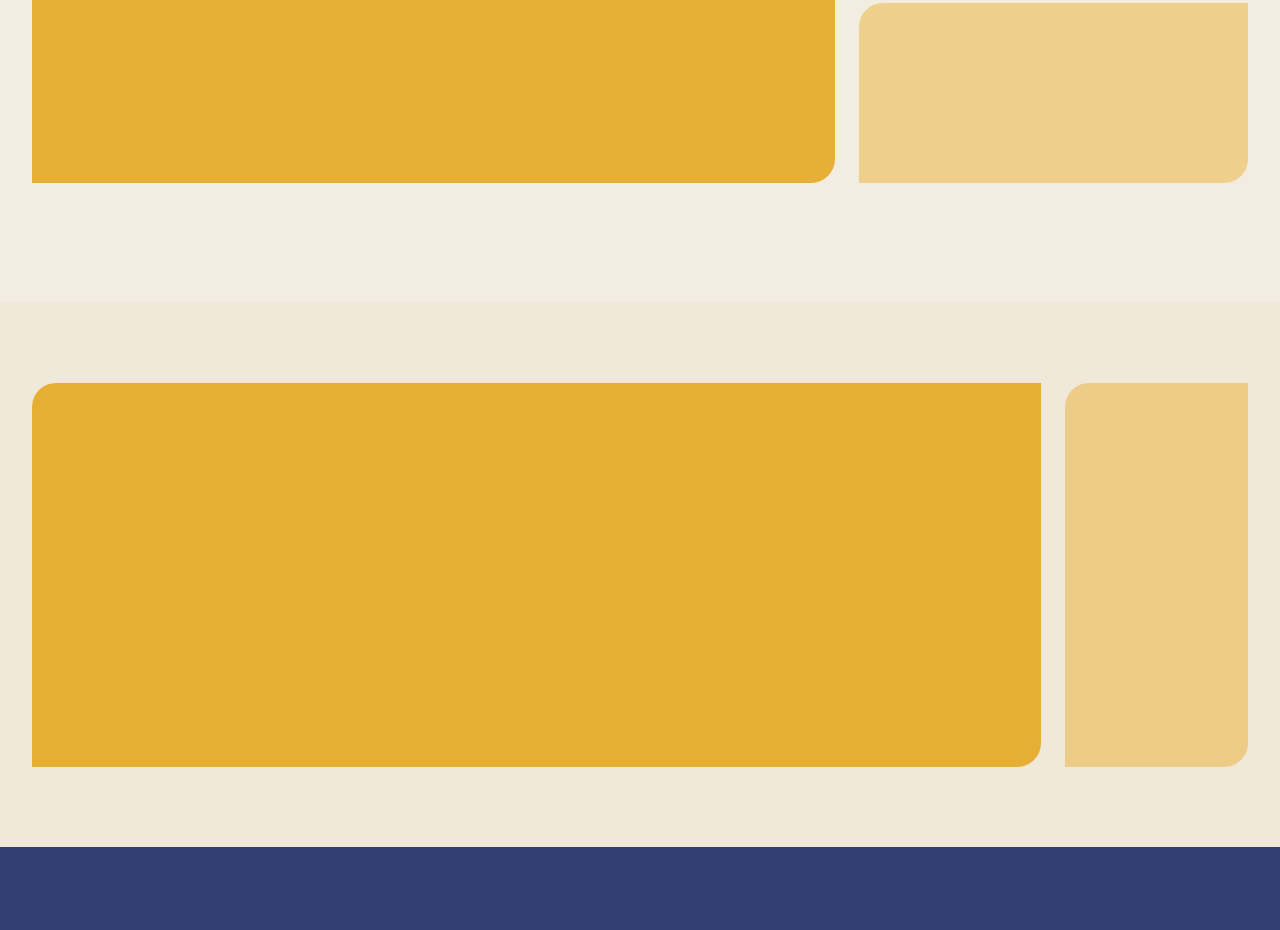
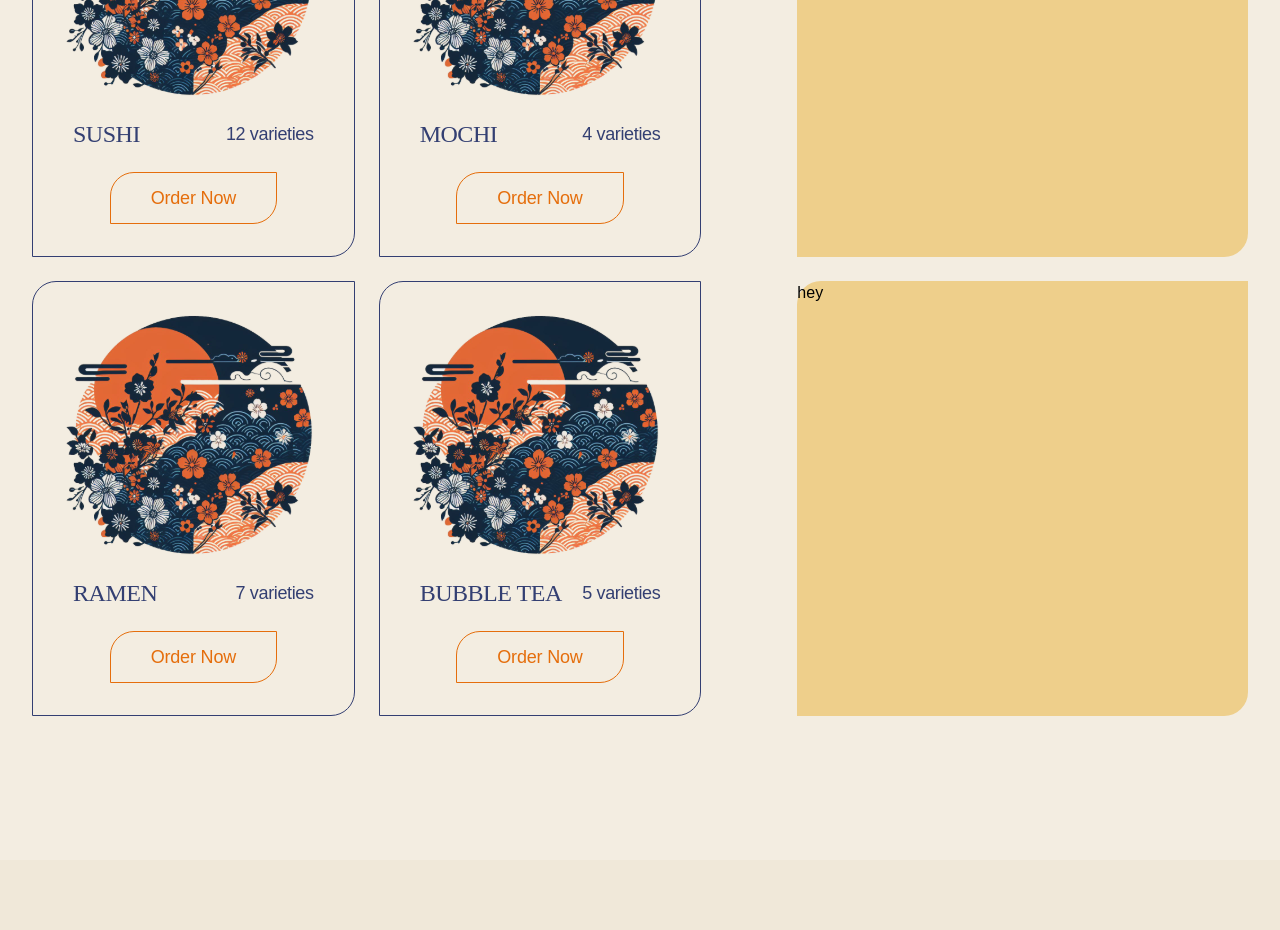
Before and after one commit to emmanuelledennemont/Miyabi-House, a Next.js app: page / in a window 1280 px wide. Shown: the part 1480-2410 px from the top of the page. Built offline with nearby package versions, Linux system fonts and the light colour scheme; no server answers.

Commit message:
creation du composant cards + mapping

```diff
--- /dev/null
+++ b/src/ui/design-system/cards/card.tsx
@@ -0,0 +1,70 @@
+import { LinkType } from '@/lib/link-type';
+import { Button } from '../button/button';
+import { text } from 'stream/consumers';
+
+interface CardProps {
+  variant?: 'primary' | 'secondary' | 'beigebg';
+  size?: 'xs' | 'sm' | 'md' | 'lg';
+  isLoading?: boolean;
+  className?: string;
+  children?: React.ReactNode;
+  href?: string;
+  linkType?: LinkType;
+  action?: Function;
+  text?: string;
+}
+
+export const Card = ({
+
+  variant = 'primary',
+  size = 'md',
+  text,
+  isLoading,
+  children,
+  href,
+  linkType = 'internal',
+  action = () => { },
+}: CardProps) => {
+  let variantStyle: string = '',
+    sizeStyle: string = '';
+
+  switch (variant) {
+    case 'primary': // default
+      variantStyle = 'bg-transparent text-beigebg rounded';
+      break;
+    case 'secondary':
+      variantStyle = 'bg-secondary text-beigebg rounded';
+      break;
+    case 'beigebg':
+      variantStyle =
+        'bg-transparent border boder-primary text-primary rounded';
+      break;
+  }
+
+  switch (size) {
+    case 'xs':
+      sizeStyle = 'py-1 px-2 text-xs';
+      break;
+    case 'sm':
+      sizeStyle = 'py-2 px-4 text-sm';
+      break;
+    case 'md':
+      sizeStyle = 'py-3 px-6 text-md';
+      break;
+    case 'lg':
+      sizeStyle = 'py-4 px-8 text-lg';
+      break;
+  }
+
+  return (
+    <div className="relative">
+      <div
+        className={`flex flex-col justify-center  ${variantStyle} ${sizeStyle} ${isLoading ? 'opacity-50 cursor-not-allowed' : ''}`}
+        onClick={() => action()}
+      >
+        {children}
+      </div>
+
+    </div>
+  );
+}
--- a/src/ui/modules/landing-page/components/specialities/specialities-view.tsx
+++ b/src/ui/modules/landing-page/components/specialities/specialities-view.tsx
@@ -1,26 +1,82 @@
 import { Container } from "@/ui/components/container/container";
+import { Button } from "@/ui/design-system/button/button";
+import { Card } from "@/ui/design-system/cards/card";
+import { Typography } from "@/ui/design-system/typography/typography";
+import Image from 'next/image';
+import { v4 as uuidv4 } from 'uuid';
 
-const SpecialitiesData = [
+interface SpecialitiesInterface {
+  img: string;
+  alt: string;
+  title: string;
+  varieties: string;
+}
+
+const specialitiesData: SpecialitiesInterface[] = [
   {
-    img: "/assets/svg/ramen.svg",
-    alt: "ramen",
-    title: "Ramen",
-    description: "Lorem ipsum dolor sit amet, consectetur adipiscing elit. Sed ut purus eget nunc ut dignissim. "
+    img: '/assets/svg/fondpromo 1.svg',
+    alt: 'illustration caligraphie japonaise',
+    title: 'Sushi',
+    varieties: '12 varieties'
+  },
+  {
+    img: '/assets/svg/fondpromo 1.svg',
+    alt: 'illustration caligraphie japonaise',
+    title: 'Mochi',
+    varieties: '4 varieties'
+  },
+  {
+    img: '/assets/svg/fondpromo 1.svg',
+    alt: 'illustration caligraphie japonaise',
+    title: 'Ramen',
+    varieties: '7 varieties'
+  },
+  {
+    img: '/assets/svg/fondpromo 1.svg',
+    alt: 'illustration caligraphie japonaise',
+    title: 'Bubble Tea',
+    varieties: '5 varieties'
   }
-]
+];
 
 export const SpecialitiesPart = () => {
+  const specialitiesList = specialitiesData.map((speciality) => (
 
+    <Card key={uuidv4()} size="sm" variant='beigebg'>
+      <Image
+        src={speciality.img}
+        alt={speciality.alt}
+        width={30}
+        height={30}
+        className="object-cover w-full"
+        priority
+      />
+      <div className="flex justify-between px-6 mb-6">
+        <Typography variant="lead" component="h3" weight="medium">
+          {speciality.title}
+        </Typography>
+        <Typography variant="body-base" component="p" weight="regular">
+          {speciality.varieties}
+        </Typography>
+      </div>
 
+      <div className="flex justify-center mb-6 w-full">
+        <Button variant="beigebg" className="w-full" href="/">
+          Order Now
+        </Button>
+      </div>
+    </Card>
+  ));
 
-  return (<div className="">
-
+  return (
     <Container className='py-20 relative mt-10'>
-      <div className=" grid grid-row-2 grid-cols-3 gap-6 w-full h-96">
-        <div className="row-span-2 col-span-2  bg-secondary-200/80 h-full rounded">Hello</div>
-        <div className="col-span-1 bg-secondary-200/40 rounded h-full"></div>
-        <div className="col-span-1 bg-secondary-200/40 rounded h-full"></div>
+      <div className="grid grid-cols-12 grid-row-2 gap-x-24 gap-y-6 py-6">
+        <div className="row-span-2 grid grid-cols-2 col-span-7 gap-6">
+          {specialitiesList}
+        </div>
+        <div className="col-span-5 bg-secondary-200/40 rounded h-full">hey</div>
+        <div className="col-span-5 bg-secondary-200/40 rounded h-full">hey</div>
       </div>
     </Container>
-  </div>)
-}
+  );
+};
```
